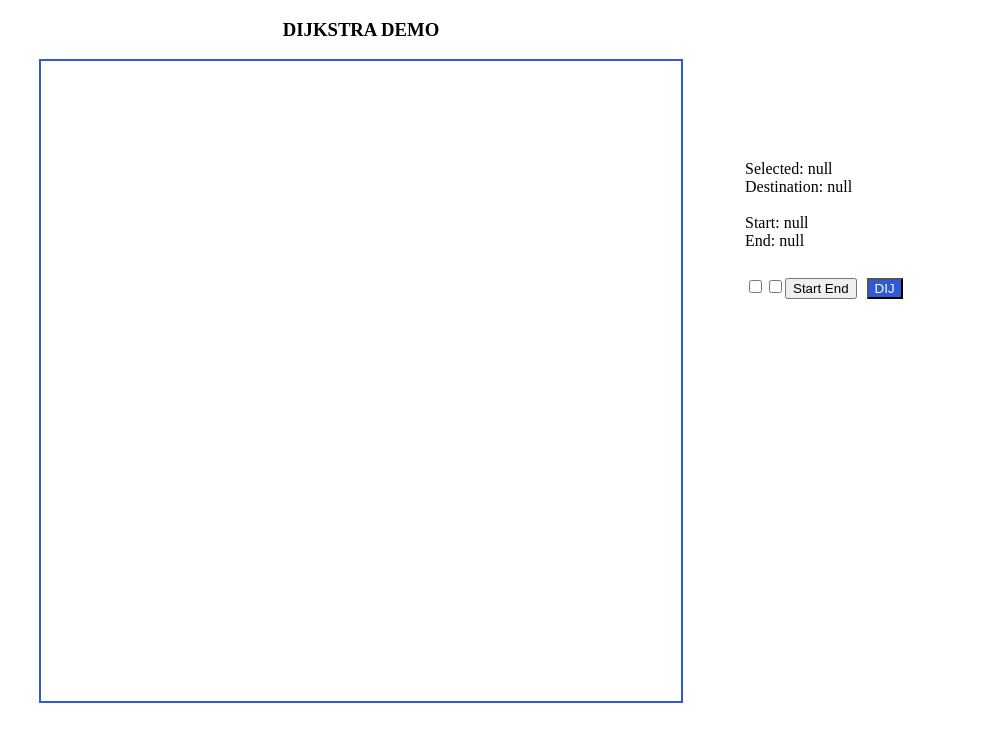
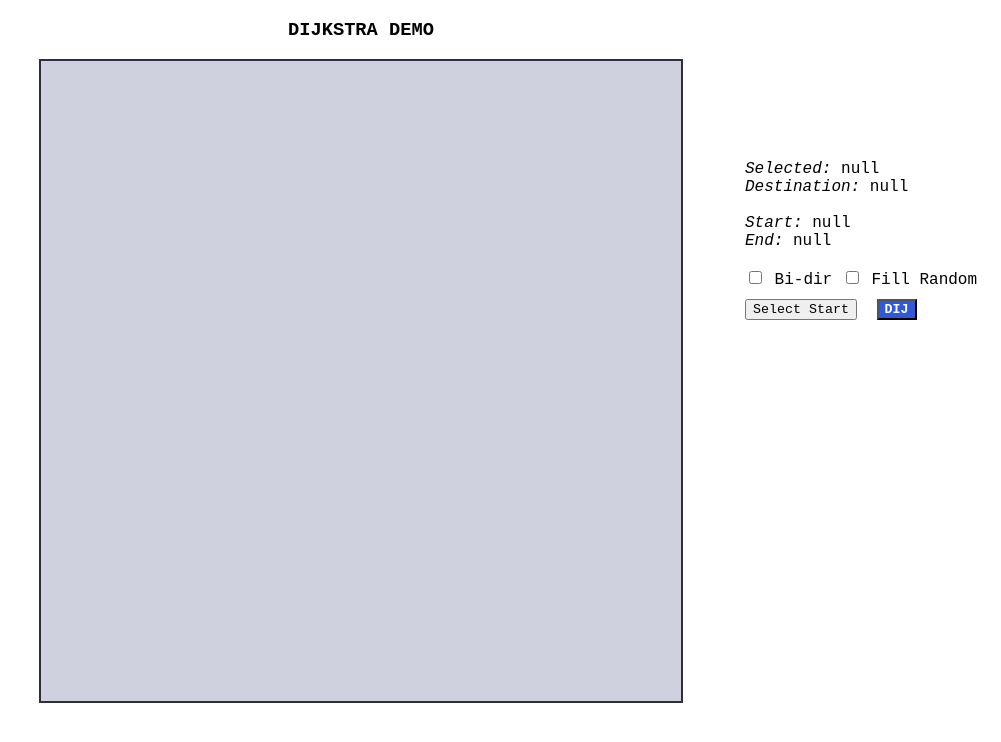
Before and after one commit to binbard/dijkstra-demo, a plain HTML site: page index.html in a window 1280 px wide. Shown: the whole page, without its empty margins (279-1280 px from the left). Drawn offline with Linux system fonts and the light colour scheme.

Commit message:
Done clean ui

```diff
--- a/index.html
+++ b/index.html
@@ -9,9 +9,7 @@
 
 <body>
     </div>
-    <center>
-        <h3>DIJKSTRA DEMO</h3>
-    </center>
+        <h3 class="topic">DIJKSTRA DEMO</h3>
     <div class="container">
         <div class="world">
             <svg xmlns="http://www.w3.org/2000/svg" width="100%" height="100%">
@@ -30,7 +28,9 @@
     <div class="edgeList"></div>
     <div id="insec">
         <input type="checkbox" id="biCheck" onchange="setBi()">
+        <label for="biCheck" id="biCheckLabel">Bi-dir</label>
         <input type="checkbox" id="fillRndCost" onchange="fillRandomCost()">
+        <label for="fillRndCost" id="fillRndCostLabel">Fill Random</label>
         <button id="selectSe" onclick="selectStartEnd()">Select Start</button>
         <button id="btnDij" onclick="startDij()">DIJ</button>
     </div>
--- a/script.js
+++ b/script.js
@@ -14,24 +14,27 @@ var bi = true;
 const svgContainer = document.querySelector('svg')
 
 const biCheck = document.querySelector('#biCheck');
-const fillRndCost = document.querySelector('#fillRndCost');
 const selectSe = document.querySelector('#selectSe');
 const btnDij = document.querySelector('#btnDij');
+const insec = document.querySelector('#insec');
 
 function setBi() {
     bi = !bi;
 }
 
 function setMsg(m) {
-    msg = "Selected: " + (snode !== null ? snode.id : null) + "<br>Destination: " + (dnode !== null ? dnode.id : null) + "<br><br>";
-    msg += "Start: " + (startNode !== null ? startNode.id : null) + "<br>End: " + (endNode !== null ? endNode.id : null) + "<br><br>";
+    msg = "<i>Selected:</i> " + (snode !== null ? snode.id : null) + "<br><i>Destination:</i> " + (dnode !== null ? dnode.id : null) + "<br><br>";
+    msg += "<i>Start:</i> " + (startNode !== null ? startNode.id : null) + "<br><i>End:</i> " + (endNode !== null ? endNode.id : null) + "<br><br>";
     docInfo.innerHTML = msg;
-    docInfo.appendChild(biCheck);
-    docInfo.appendChild(fillRndCost);
-    selectSe.innerHTML = "Start End";
-
-    docInfo.appendChild(selectSe);
-    docInfo.appendChild(btnDij);
+    // docInfo.appendChild(biCheck);
+    // docInfo.appendChild(biCheckLabel);
+    // docInfo.appendChild(fillRndCost);
+    // docInfo.appendChild(fillRndCostLabel);
+    // docInfo.innerHTML += "<br>";
+    // selectSe.innerHTML = "Start End";
+    // docInfo.appendChild(selectSe);
+    // docInfo.appendChild(btnDij);
+    docInfo.appendChild(insec);
 
     if (m) docInfo.innerHTML += "<br>" + m;
 }
--- a/style.css
+++ b/style.css
@@ -1,16 +1,25 @@
+*{
+    font-family: 'Courier New', Courier, monospace;
+}
+
 .container {
     display: flex;
     justify-content: center;
 }
 
+.topic{
+    text-align: center;
+}
+
 .world {
-    border: 2px solid #2f59d8;
+    border: 2px solid #2e2f3e;
     width: 50vw;
     height: 80vh;
     position: relative;
+    background-color: #d0d1df;
 }
 
-@media screen and (max-width: 767px) {
+@media screen and (max-width: 992px) {
     .world {
         border: 2px solid #2f59d8;
         width: 100vw;
@@ -55,7 +64,7 @@
 
 .edgeList {
     position: absolute;
-    top: 50vh;
+    top: 56vh;
     left: 80vw;
 }
 
@@ -68,6 +77,7 @@
     background-color: #2f59d8;
     color: #fff;
     cursor: pointer;
+    font-weight: bold;
 }
 
 @media screen and (max-width: 992px) {
```
